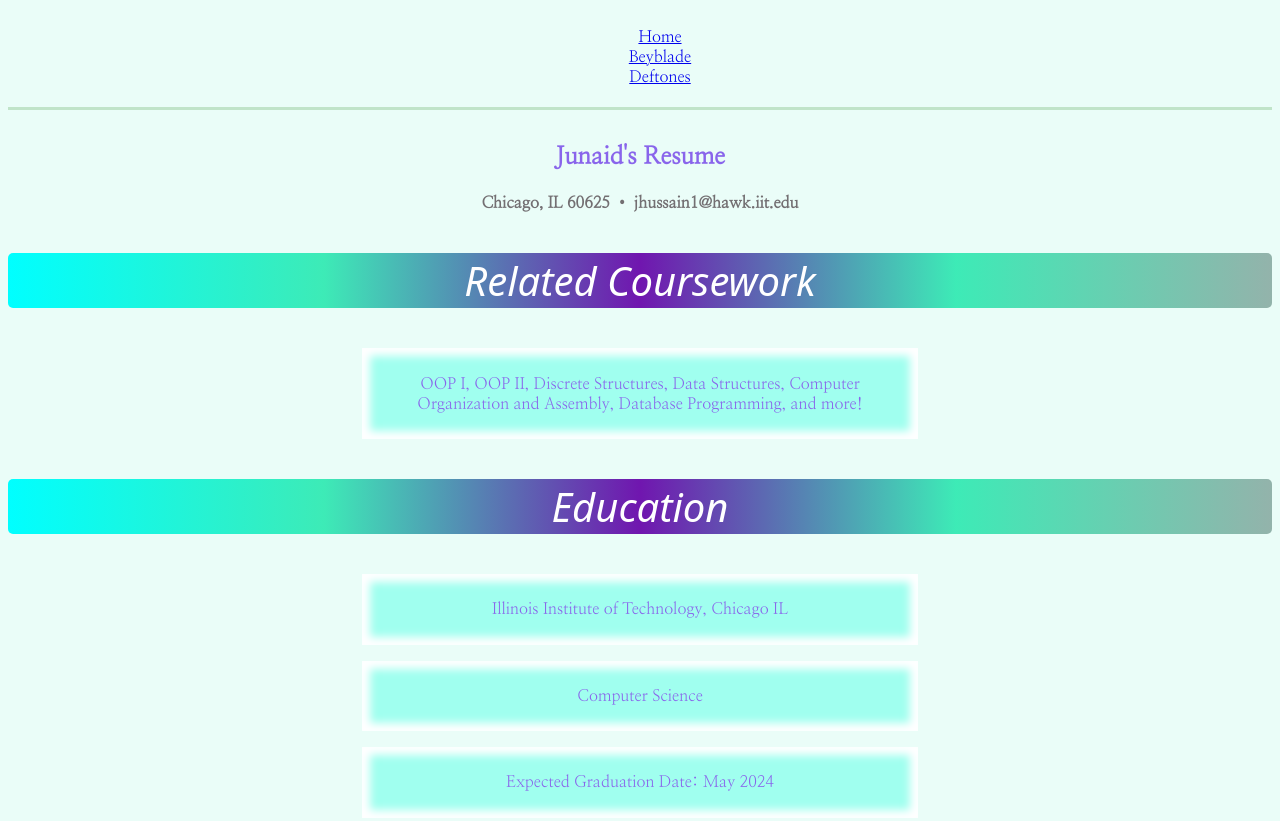
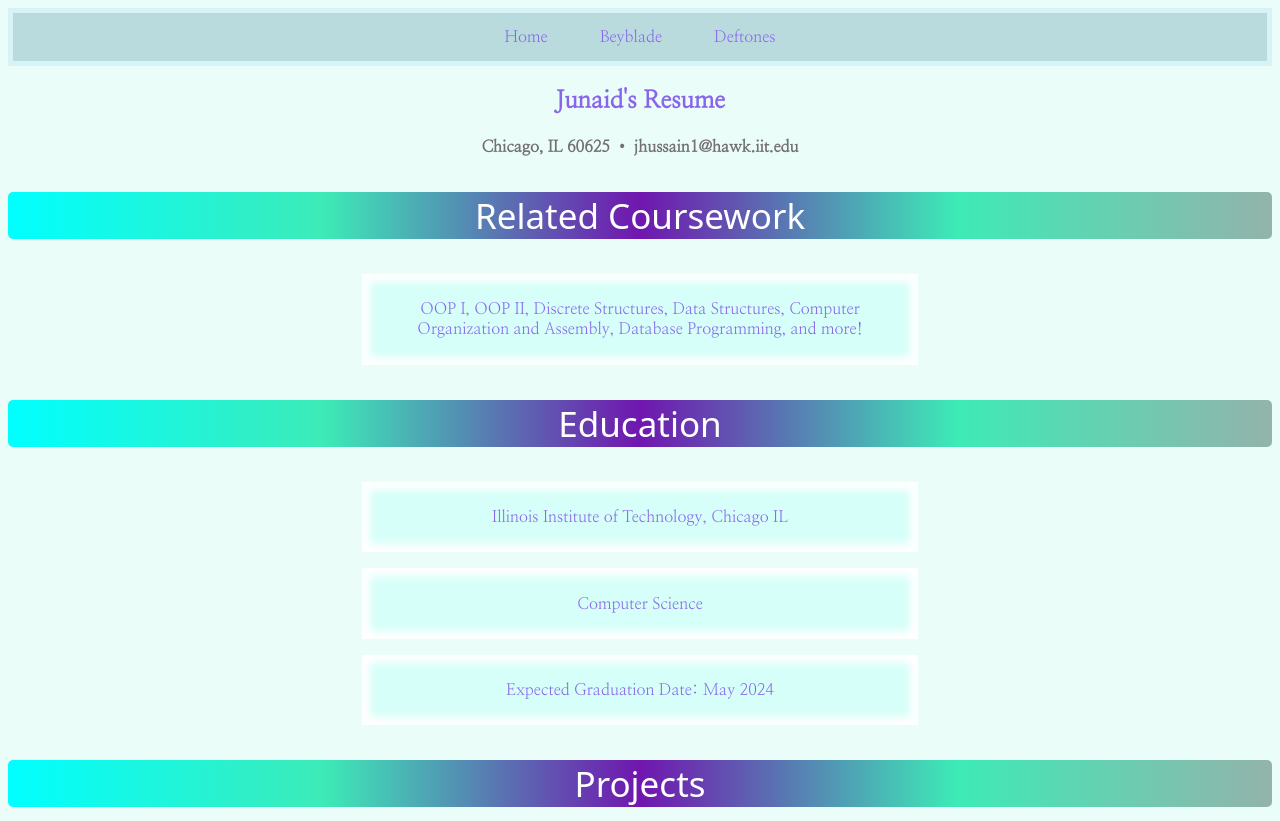
Before and after one commit to june-s13/itmd361-project2, a plain HTML site: page index.html in a window 1280 px wide. Shown: the top 821 px of the page. Drawn offline with Linux system fonts and the light colour scheme.

Commit message:
More formatting, added navbar

```diff
--- a/css/style.css
+++ b/css/style.css
@@ -1,26 +1,45 @@
 html{
     font-family: 'Nanum Myeongjo', serif;
     list-style-type: none;
+}
+nav {
+    display: flex;
+    justify-content: center;
+}
+nav:hover{
+    background-color: #45f1fa;
+    border : 1px solid #035458;
+}
+nav ul {
+    display: flex;
+    list-style-type: none;
+    margin: 0;
+    padding: 0;
+    overflow: hidden;
+    background-color: #b9dbdd;
+    border: 5px solid #d7f3f7;
+    justify-content: center;
+    align-items: center;
+    width: 100%;
+}
+nav li {
+    margin: 0 10px;
+}
+nav li:hover{
+    color: #5d5f5f;
+    border : 1px solid #39bd95;
+}
+nav li a {
+    display: block;
+    color: rgb(137, 101, 235);
+    text-align: center;
+    padding: 14px 16px;
+    text-decoration: none;
 }
 body{
     background-color: #eafdf8;
     color:rgb(137, 101, 235);
     text-align: center;
-}
-nav {
-    display: flex;
-    justify-content: space-around;
-    padding-top: 0.4vh;
-    padding-bottom: 0.5vh;
-    width: 300vw;
-    text-decoration: none;
-  }
-
-header {
-    display: flex;
-    justify-content: center;
-    border-bottom: 3px solid #c0e4c9;
-    margin-bottom: 4vh;
 }
 p{
     color: rgb(137, 101, 235);
@@ -48,16 +67,19 @@ img:hover{
     color: white;
     font-family: system-ui;
     text-align: center;
-    font: 40px system-ui;
-    font-style: italic;
+    font: 35px system-ui;
+    font-style: bold;
     background-image: linear-gradient(to left, rgb(147, 179, 171), hsl(162, 81%, 58%), rgb(112, 22, 175), hsl(162, 81%, 58%), cyan);
     border-radius: 5px;
 }
 .resumetextsmall{
-    background-color: #a0ffef;
+    background-color: #d5fff8;
     width: 40%;
     margin-left: auto;
     margin-right: auto;
     padding: 2%;
     box-shadow: 0 0 8px 8px #ffffff inset;
 }
+.resumetextsmall:hover{
+    color: #000000;
+}
--- a/index.html
+++ b/index.html
@@ -8,47 +8,55 @@
     <link rel="preconnect" href="https://fonts.gstatic.com" crossorigin>
     <link href="https://fonts.googleapis.com/css2?family=Nanum+Myeongjo&display=swap" rel="stylesheet">
   </head>
-
   <body>
     <header>
       <nav>
         <ul>
-          <li><a href="index.html">Home</a></li> <!-- style.css -->
-          <li><a href="beyblade.html">Beyblade</a></li> <!-- style2.css -->
-          <li><a href="deftones.html">Deftones</a></li> <!-- style3.css -->
+          <li>
+            <a href="index.html">
+            Home
+            </a>
+          </li>
+          <li>
+            <a href="beyblade.html">
+            Beyblade
+            </a>
+          </li>
+          <li>
+            <a href="deftones.html">
+            Deftones
+            </a>
+          </li>
         </ul>
       </nav>
     </header>
-
     <section>
       <h1>Junaid's Resume</h1>
       <h4>Chicago, IL 60625 &#8226; jhussain1@hawk.iit.edu</h4>
     </section>
-
     <section>
       <h3 class="resumeboldstuff">Related Coursework</h3>
       <p class="resumetextsmall">
         OOP I, OOP II, Discrete Structures, Data Structures, Computer Organization and Assembly, Database Programming, and more!
       </p>
     </section>
-
     <section>
       <h3 class="resumeboldstuff">Education</h3>
       <p class="resumetextsmall">Illinois Institute of Technology, Chicago IL</p>
       <p class="resumetextsmall">Computer Science</p>
       <p class="resumetextsmall">Expected Graduation Date: May 2024</p>
     </section>
-
     <section>
       <h3 class="resumeboldstuff">Projects</h3>
       <p class="resumetextsmall">Simple Calculator: Calculator that can compute basic operations such as multiplication, division, addition, subtraction, along with commands
         like clear and backspace. This project was important for me to brush up on my HTML/CSS skills, especially for the clean user interface and gif
-		background, which are optimized for a native resolution.</p>
+        background, which are optimized for a native resolution.
+      </p>
       <p class="resumetextsmall">Web Weather App: Weather app that displays the current temperature, humidity, and wind speed of a certain city/location. I used the OpenWeather API to retrieve weather information based on location.</p>
       <p class="resumetextsmall">Discord Bot: Created a discord bot that can play music and perform silly commands. This was my first Node.js project, got to learn the basics of it, as well as how to use the discord API to create a functional discord
-		bot.</p>
+        bot.
+      </p>
     </section>
-
     <section>
       <h3 class="resumeboldstuff">Skills</h3>
       <ul>
@@ -57,14 +65,15 @@
         <li class="resumetextsmall">Typing speed average is 120-130 words per minute.</li>
       </ul>
     </section>
-
     <section>
       <h3 class="resumeboldstuff">Experience</h3>
       <ul>
         <li class="resumetextsmall">Retail job at Tony's Finer Foods: Helped bag, did maintenance work, interacted with and helped 50-100 customers per shift, did many back-end
-			activities such as stocking, and pushed carts.</li>
+          activities such as stocking, and pushed carts.
+        </li>
         <li class="resumetextsmall">Game Lead and Captain of ITE CS & Val B: Responsible for coordinating/running practices, making sure everyone shows up to games, reporting the scores, as
-			well as running tryouts and registering the team for tournaments.</li>
+          well as running tryouts and registering the team for tournaments.
+        </li>
       </ul>
     </section>
   </body>
```
Also changed, not shown: beyblade.html (+21 -9 lines), deftones.html (+19 -6 lines). Lines whose indentation alone changed are shown as unchanged.
